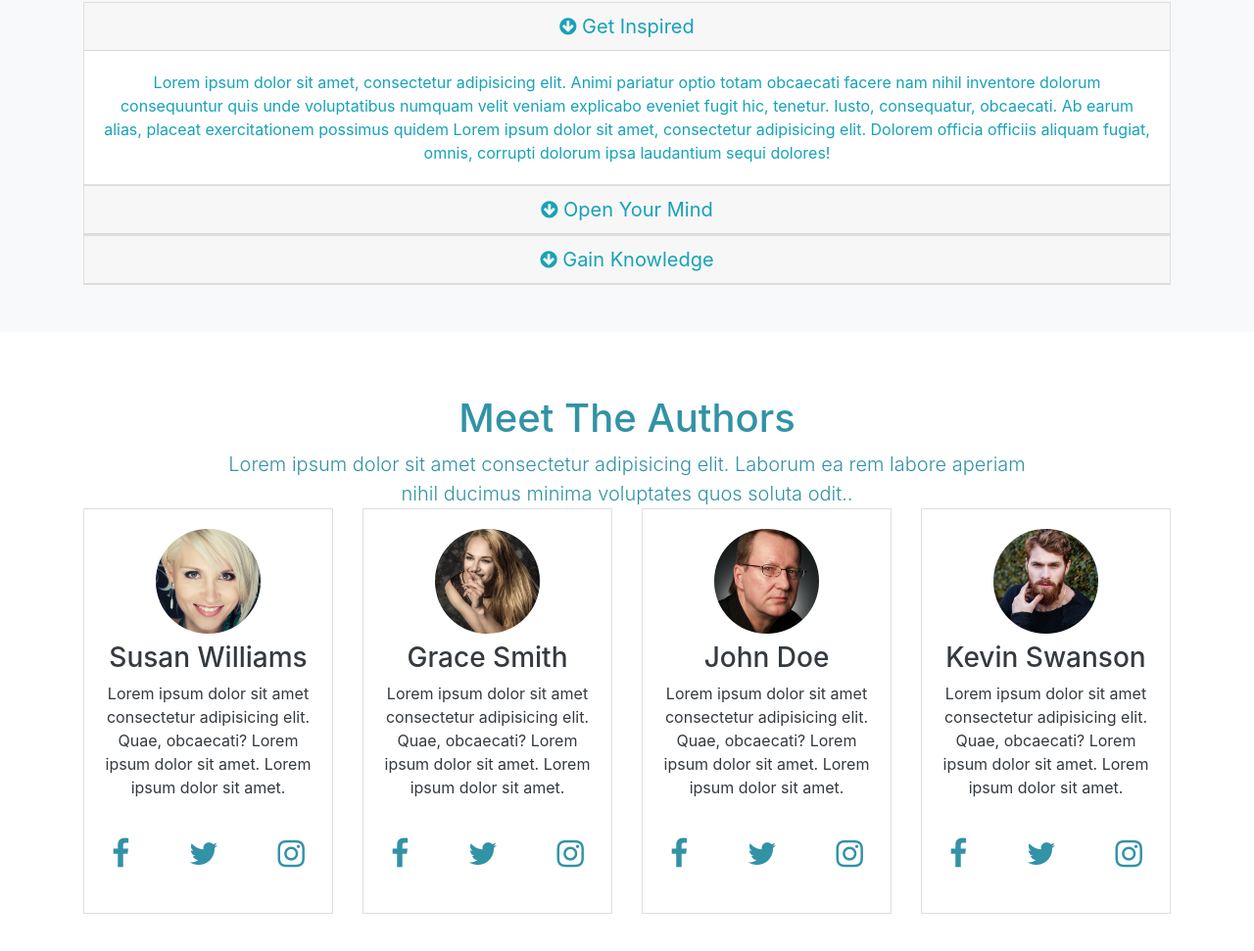
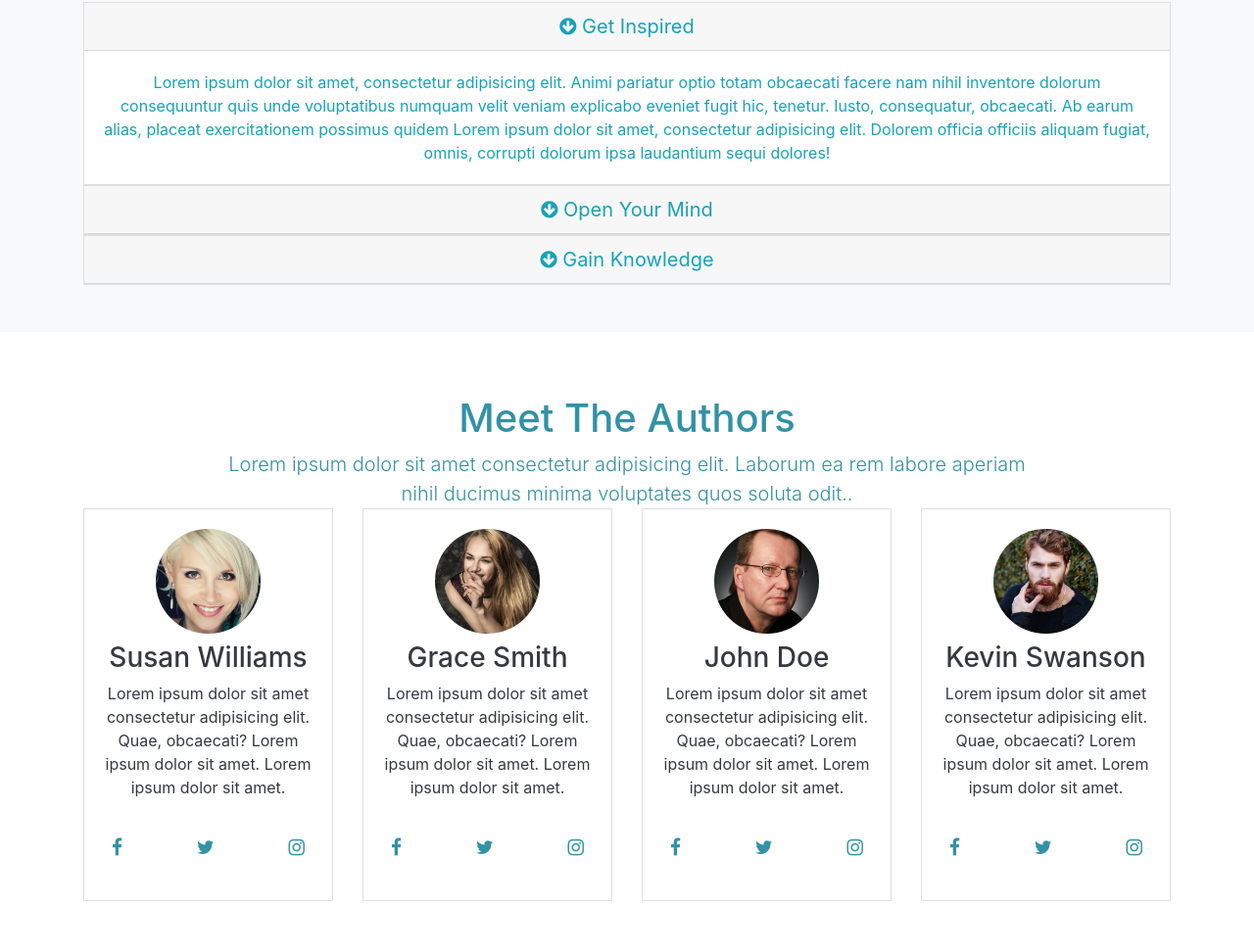
Before and after one commit to vmittal26/Mizuke, a website: page src/index.html in a window 1280 px wide. Shown: the part 1504-2475 px from the top of the page at 98% size. Drawn offline with Linux system fonts and the light colour scheme.

Commit message:
changed font for soical media icons

```diff
--- a/src/index.html
+++ b/src/index.html
@@ -198,9 +198,9 @@
                       Lorem ipsum dolor sit amet. Lorem ipsum dolor sit amet.
                     </p>
                     <div class="d-flex py-3 justify-content-between">
-                      <a href=""><i class="fa fa-facebook p-2 fa-2x"></i></a>
-                      <a href=""><i class="fa fa-twitter p-2 fa-2x"></i></a>
-                      <a href=""><i class="fa fa-instagram p-2 fa-2x"></i></a>
+                      <a href=""><i class="fa fa-facebook p-2"></i></a>
+                      <a href=""><i class="fa fa-twitter p-2"></i></a>
+                      <a href=""><i class="fa fa-instagram p-2"></i></a>
                     </div>
                   </div>
                 </div>
--- a/src/scss/layouts/_authors.scss
+++ b/src/scss/layouts/_authors.scss
@@ -1,3 +1,7 @@
 #authors{
     padding: 4rem 0;
+
+    .fa{
+        font-size:1.2rem;
+    }
 }
```
Also changed, not shown: src/css/style.css.
